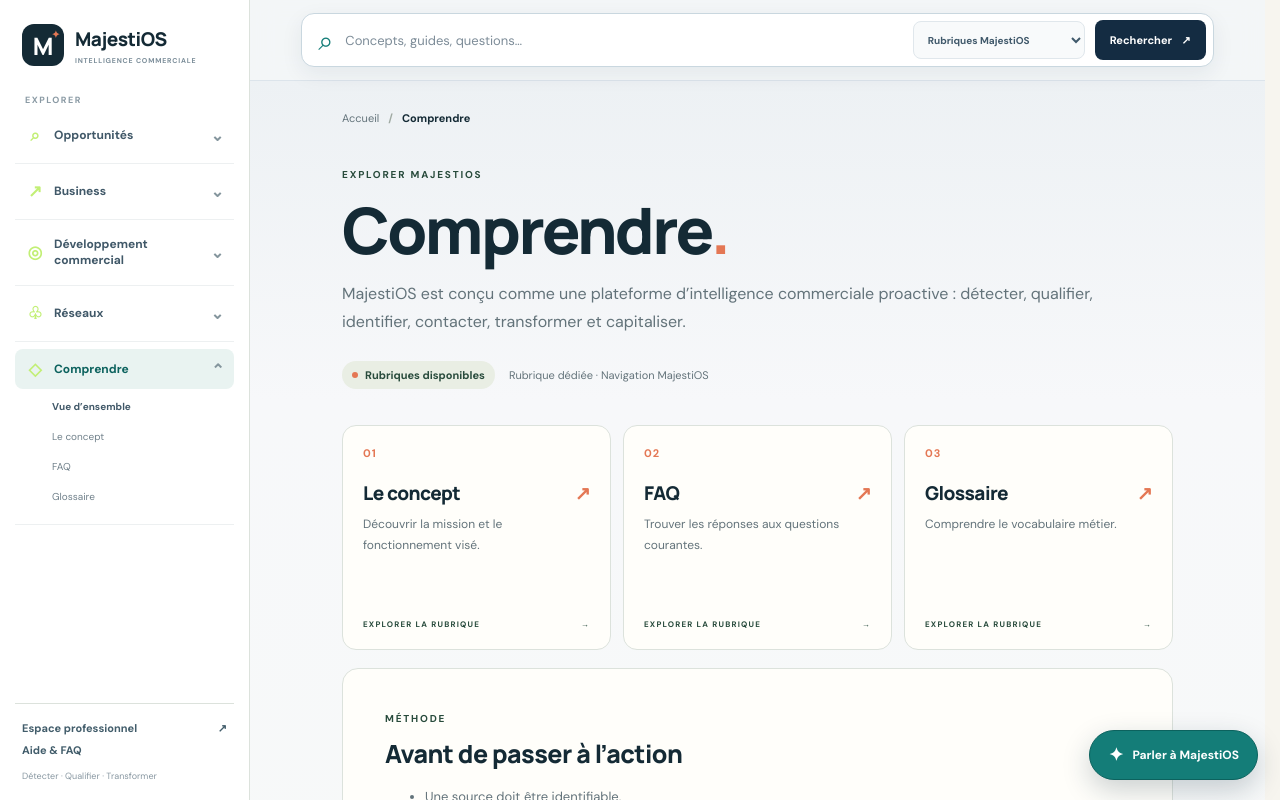
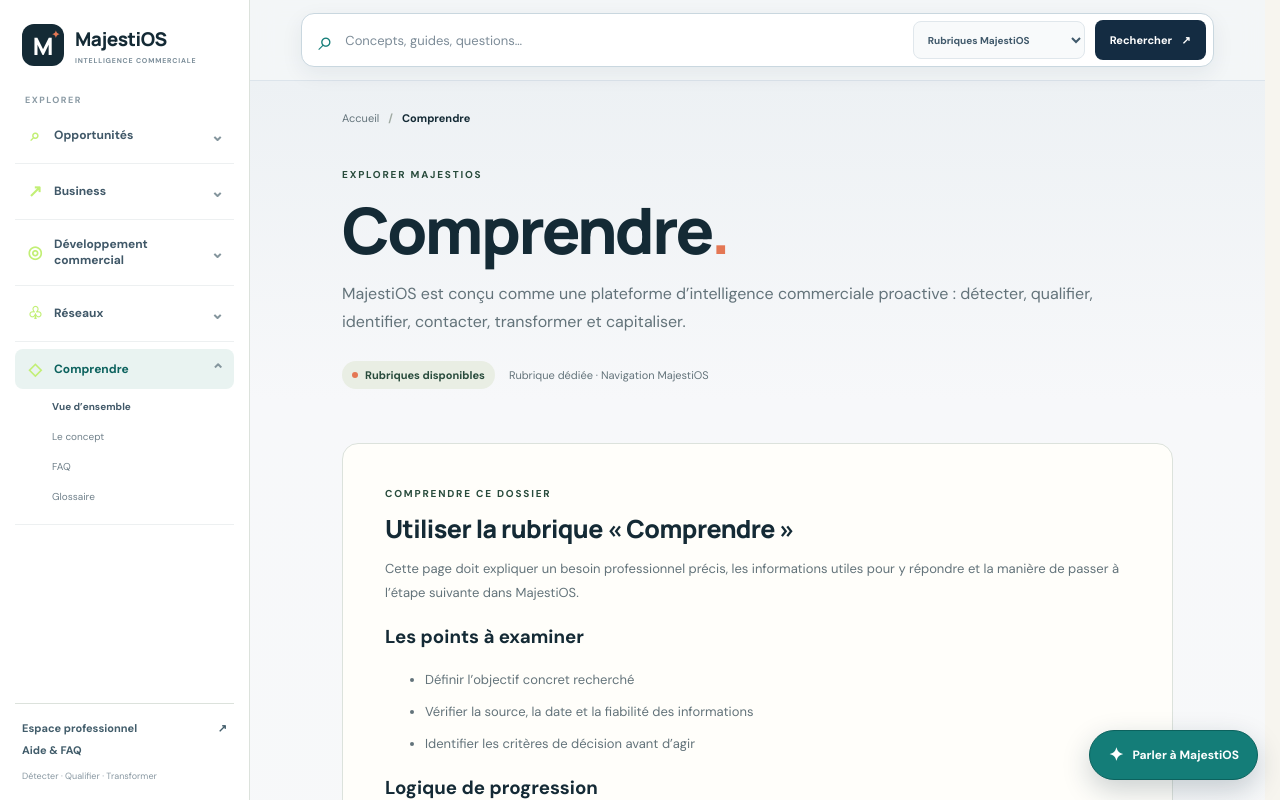
Before and after one commit to Chexpeer/Majestios, a Next.js app: page /comprendre in a window 1280 px wide. Shown: the top 800 px of the page. Built offline with nearby package versions, Linux system fonts and the light colour scheme.

Commit message:
Renforcer la profondeur des dossiers avec un aperçu métier

```diff
--- a/src/components/site-hub.tsx
+++ b/src/components/site-hub.tsx
@@ -160,7 +160,7 @@ export default function SiteHub({ pathname, intro, eyebrow = "EXPLORER MAJESTIOS
         <p>{intro ?? node?.description ?? "Explorez les rubriques et les parcours de MajestiOS."}</p>
         <div className="page-hero-meta"><span className={`status-chip ${node?.status === "preparing" ? "status-chip-preparing" : ""}`}><i />{node?.status === "preparing" ? "Parcours en préparation" : children.length ? "Rubriques disponibles" : "Guide pratique"}</span><span>Rubrique dédiée · {parent ? `Parcours : ${parent.label}` : "Navigation MajestiOS"}</span></div>
       </section>
-      {children.length > 0 ? <section className="hub-grid" aria-label={`Sous-rubriques de ${node?.label}`}>{children.map((child, index) => <Link href={child.href} className="hub-card" key={child.href}><span className="hub-card-index">{String(index + 1).padStart(2, "0")}</span>{child.status === "preparing" ? <span className="hub-card-status">EN PRÉPARATION</span> : null}<div><h2>{child.label}<span aria-hidden="true">↗</span></h2><p>{child.description}</p></div><span className="hub-card-bottom">EXPLORER LA RUBRIQUE <b>→</b></span></Link>)}</section> : <section className="content-panel">
+      {children.length > 0 ? <><section className="content-panel dossier-overview"><span className="eyebrow">COMPRENDRE CE DOSSIER</span><h2>{guide.title}</h2><p>{guide.purpose}</p><h3>Les points à examiner</h3><ul>{guide.checks.map((item) => <li key={item}>{item}</li>)}</ul><h3>Logique de progression</h3><p>{guide.next}</p></section><section className="hub-grid" aria-label={`Dossiers et sous-rubriques de ${node?.label}`}><div className="hub-grid-heading"><span className="eyebrow">ARBORESCENCE DU DOSSIER</span><h2>Approfondir par sous-dossier</h2><p>Chaque entrée ouvre une rubrique dédiée, avec son propre contexte et ses prochaines étapes.</p></div>{children.map((child, index) => <Link href={child.href} className="hub-card" key={child.href}><span className="hub-card-index">{String(index + 1).padStart(2, "0")}</span>{child.status === "preparing" ? <span className="hub-card-status">EN PRÉPARATION</span> : null}<div><h2>{child.label}<span aria-hidden="true">↗</span></h2><p>{child.description}</p></div><span className="hub-card-bottom">OUVRIR LE SOUS-DOSSIER <b>→</b></span></Link>)}</section></> : <section className="content-panel">
         <span className="eyebrow">MODE D’EMPLOI</span><h2>{guide.title}</h2><p>{guide.purpose}</p>
         <h3>Les points à examiner</h3><ul>{guide.checks.map((item) => <li key={item}>{item}</li>)}</ul>
         <h3>Avant de passer à l’action</h3><p>{guide.next}</p>
```
